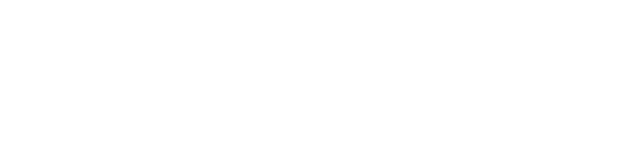
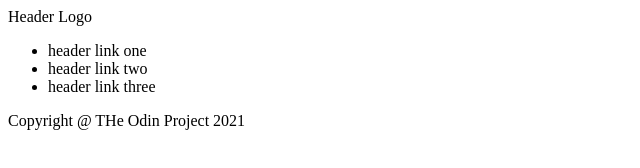
Before and after one commit to lillian-chen/landing-page, a plain HTML site: page index.html in a window 1280 px wide. Shown: the whole page, without its empty margins (0-640 px from the left). Drawn offline with Linux system fonts and the light colour scheme.

Commit message:
added header and footer text

```diff
--- a/index.html
+++ b/index.html
@@ -7,6 +7,22 @@
     <title>Landing Page</title>
 </head>
 <body>
+    <header>
+        Header Logo
+        <ul>
+            <li>header link one</li>
+            <li>header link two</li>
+            <li>header link three</li>
+        </ul>
 
+    </header>
+    <div class="content">
+
+    </div>
+
+
+    <footer>
+        Copyright @ THe Odin Project 2021
+    </footer>
 </body>
 </html>
```
